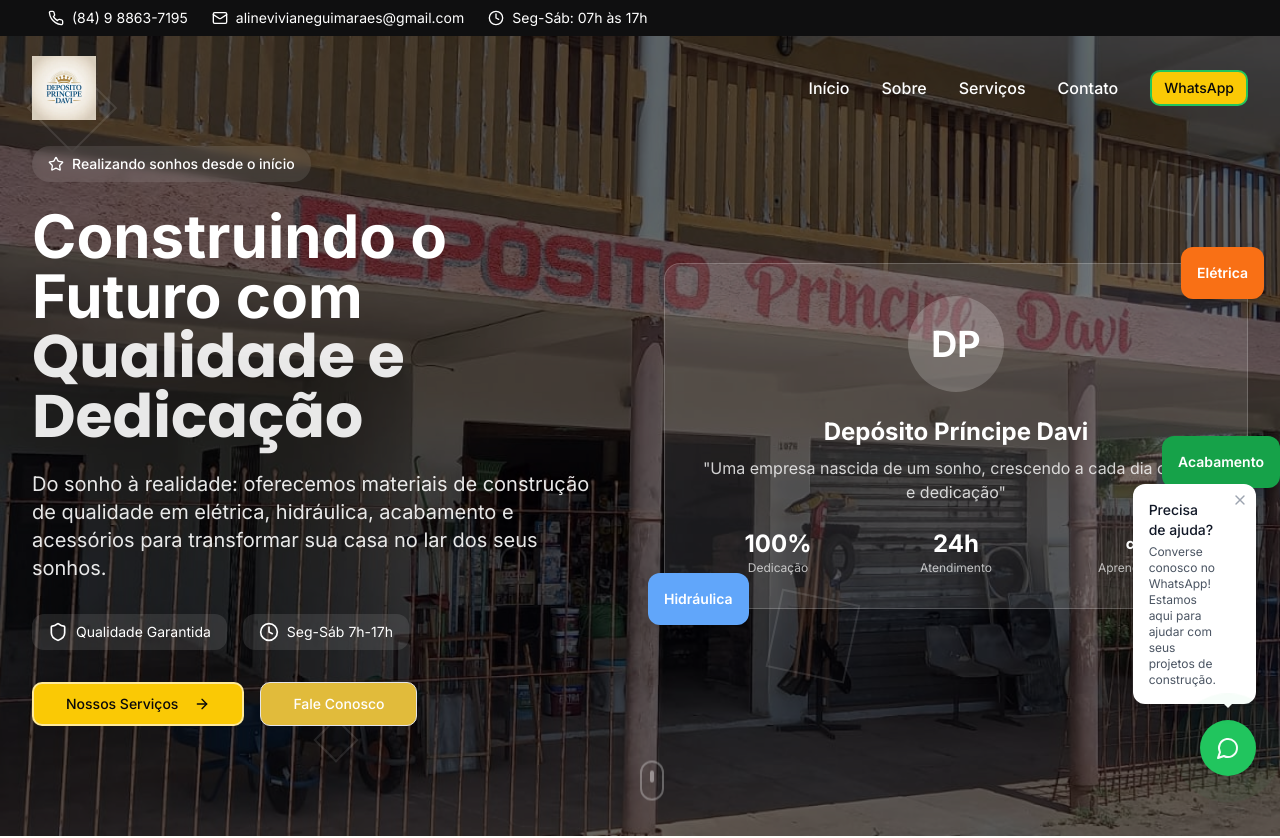
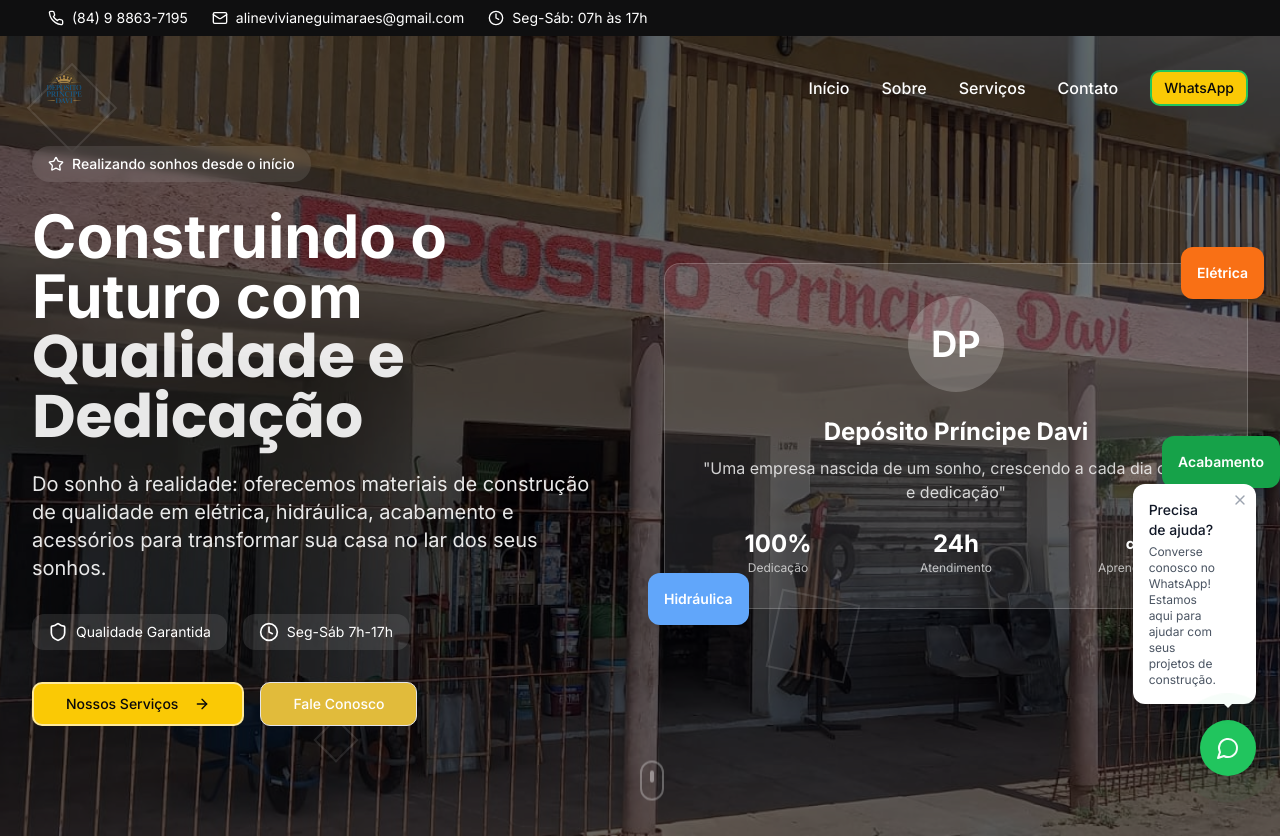
Before and after one commit to DevZipMateus/principe-davi-digital, a React (Vite) app: page / in a window 1280 px wide. Shown: the top 838 px of the page. Built offline with nearby package versions, Linux system fonts and the light colour scheme.

Commit message:
Update logo
Replace current logo with the provided image.

```diff
--- a/src/components/Footer.tsx
+++ b/src/components/Footer.tsx
@@ -1,3 +1,4 @@
+
 import React from 'react';
 import { Phone, Mail, MapPin, Clock, Heart } from 'lucide-react';
 
@@ -10,7 +11,7 @@ const Footer = () => {
           <div className="md:col-span-2">
             <div className="flex items-center mb-4">
               <img
-                src="/lovable-uploads/67dab848-9d89-4d81-8eb3-e2a76ec24f3c.png"
+                src="/lovable-uploads/f1c1fe08-f392-46c8-93ab-fa5232590eb8.png"
                 alt="Depósito Príncipe Davi"
                 className="h-16 w-auto mr-3"
               />
--- a/src/components/Header.tsx
+++ b/src/components/Header.tsx
@@ -62,7 +62,7 @@ const Header = () => {
             {/* Logo */}
             <div className="flex items-center">
               <img
-                src="/lovable-uploads/67dab848-9d89-4d81-8eb3-e2a76ec24f3c.png"
+                src="/lovable-uploads/f1c1fe08-f392-46c8-93ab-fa5232590eb8.png"
                 alt="Depósito Príncipe Davi"
                 className="h-12 sm:h-14 lg:h-16 w-auto"
               />
```
Also changed, not shown: public/lovable-uploads/f1c1fe08-f392-46c8-93ab-fa5232590eb8.png (added).
